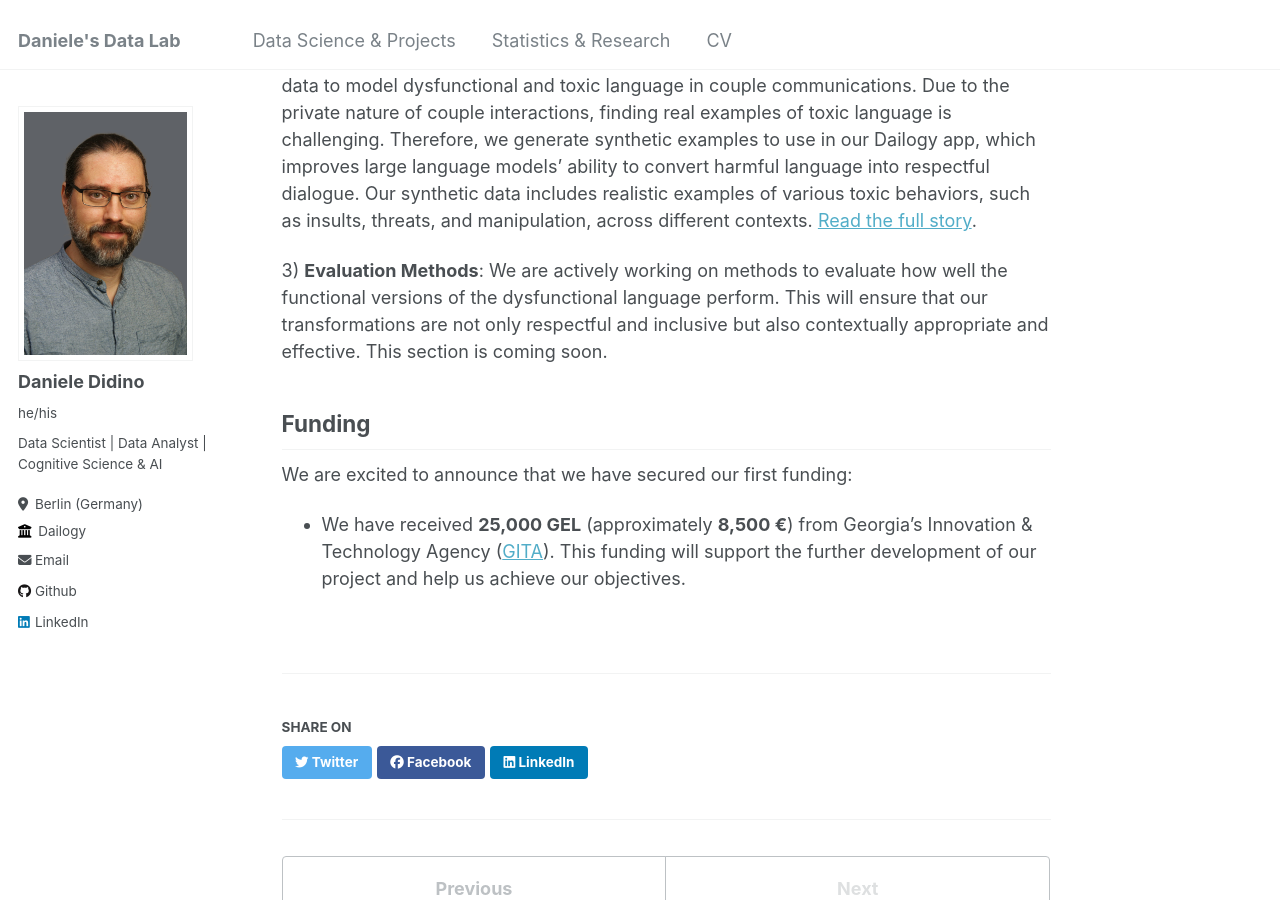
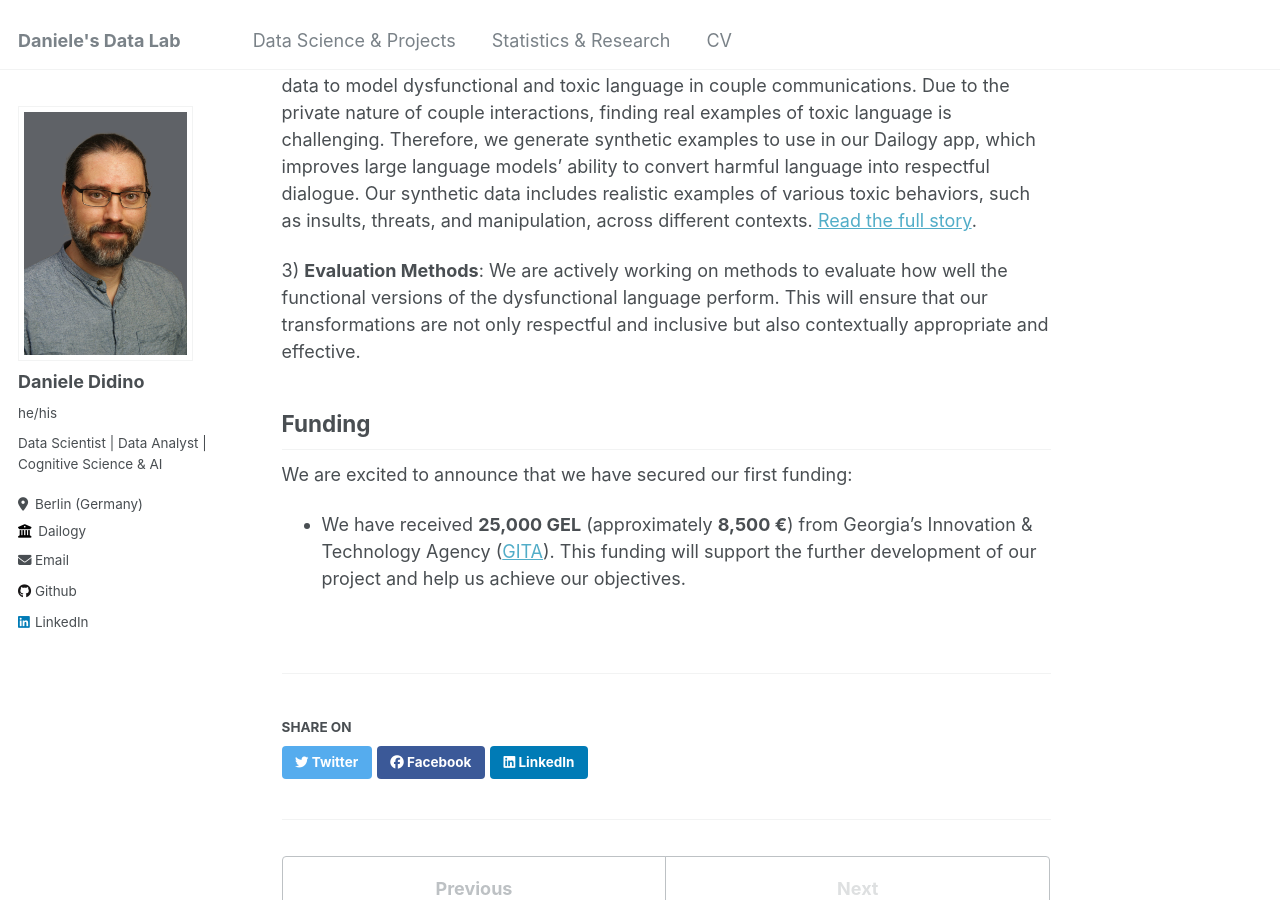
Before and after one commit to DanieleDidino/DanieleDidino.github.io, a Jekyll site: the page built from _LLM_projects/dailogy.md, in a window 1280 px wide and 900 px high, scrolled down 1157 px. Built offline with Jekyll 4.4.1, drawn with Linux system fonts in a browser that asks for light colours.

Commit message:
minor change

```diff
--- a/_LLM_projects/dailogy.md
+++ b/_LLM_projects/dailogy.md
@@ -67,7 +67,7 @@ The project includes several modules, each dedicated to specific aspects of our
 
 2) **Synthetic Data Generation Module**: This module is focused on generating synthetic data to model dysfunctional and toxic language in couple communications. Due to the private nature of couple interactions, finding real examples of toxic language is challenging. Therefore, we generate synthetic examples to use in our Dailogy app, which improves large language models' ability to convert harmful language into respectful dialogue. Our synthetic data includes realistic examples of various toxic behaviors, such as insults, threats, and manipulation, across different contexts. [Read the full story](/dailogy/synthetic_data/).
 
-3) **Evaluation Methods**: We are actively working on methods to evaluate how well the functional versions of the dysfunctional language perform. This will ensure that our transformations are not only respectful and inclusive but also contextually appropriate and effective. This section is coming soon.
+3) **Evaluation Methods**: We are actively working on methods to evaluate how well the functional versions of the dysfunctional language perform. This will ensure that our transformations are not only respectful and inclusive but also contextually appropriate and effective.
 
 ## Funding
 
```
